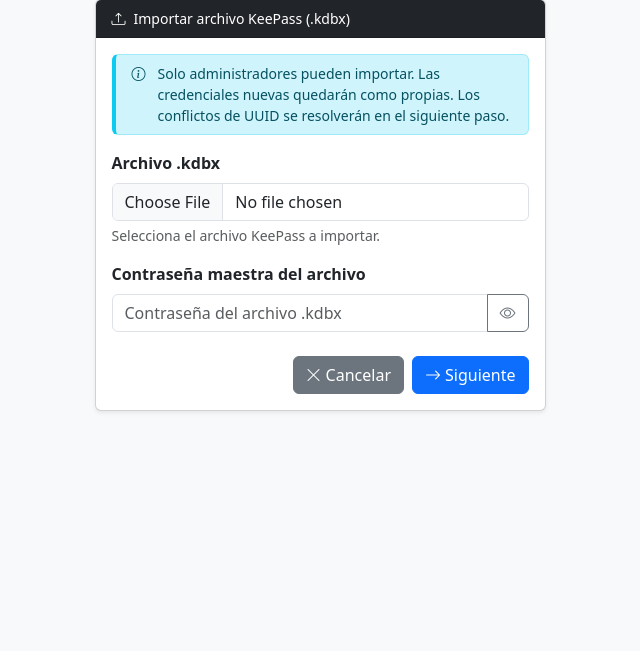
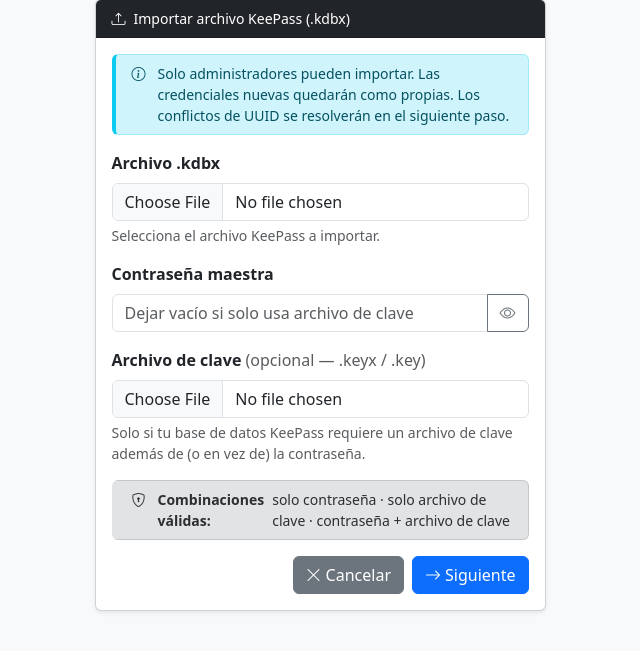
Before and after one commit to amseis7/portal-operations-tools, a Python web app: template app/templates/vault/import.html in a window 1280 px wide. Shown: the part 95-746 px from the top of the page, without its empty margins (320-960 px from the left). Run offline with Jinja, Linux system fonts and the light colour scheme; the template is opened without the code that fills it, so the values that code supplies are empty.

Commit message:
feat(vault): support keyfile (.keyx/.key) authentication for kdbx import

```diff
--- a/app/templates/vault/import.html
+++ b/app/templates/vault/import.html
@@ -45,15 +45,31 @@
             <div class="form-text">Selecciona el archivo KeePass a importar.</div>
           </div>
 
-          <div class="mb-4">
-            <label for="kdbx_password" class="form-label fw-bold">Contraseña maestra del archivo</label>
+          <div class="mb-3">
+            <label for="kdbx_password" class="form-label fw-bold">Contraseña maestra</label>
             <div class="input-group">
               <input type="password" class="form-control" id="kdbx_password" name="kdbx_password"
-                     placeholder="Contraseña del archivo .kdbx" required>
+                     placeholder="Dejar vacío si solo usa archivo de clave">
               <button class="btn btn-outline-secondary" type="button" id="btnTogglePw">
                 <i class="bi bi-eye" id="pwEye"></i>
               </button>
             </div>
+          </div>
+
+          <div class="mb-3">
+            <label for="kdbx_keyfile" class="form-label fw-bold">
+              Archivo de clave <span class="text-muted fw-normal">(opcional — .keyx / .key)</span>
+            </label>
+            <input type="file" class="form-control" id="kdbx_keyfile" name="kdbx_keyfile"
+                   accept=".keyx,.key,.xml">
+            <div class="form-text">
+              Solo si tu base de datos KeePass requiere un archivo de clave además de (o en vez de) la contraseña.
+            </div>
+          </div>
+
+          <div class="alert alert-secondary py-2 small mb-3">
+            <i class="bi bi-shield-lock me-1"></i>
+            <strong>Combinaciones válidas:</strong> solo contraseña · solo archivo de clave · contraseña + archivo de clave
           </div>
 
           <div class="d-flex justify-content-end gap-2">
```
Also changed, not shown: app/vault/routes.py (+18 -7 lines).
